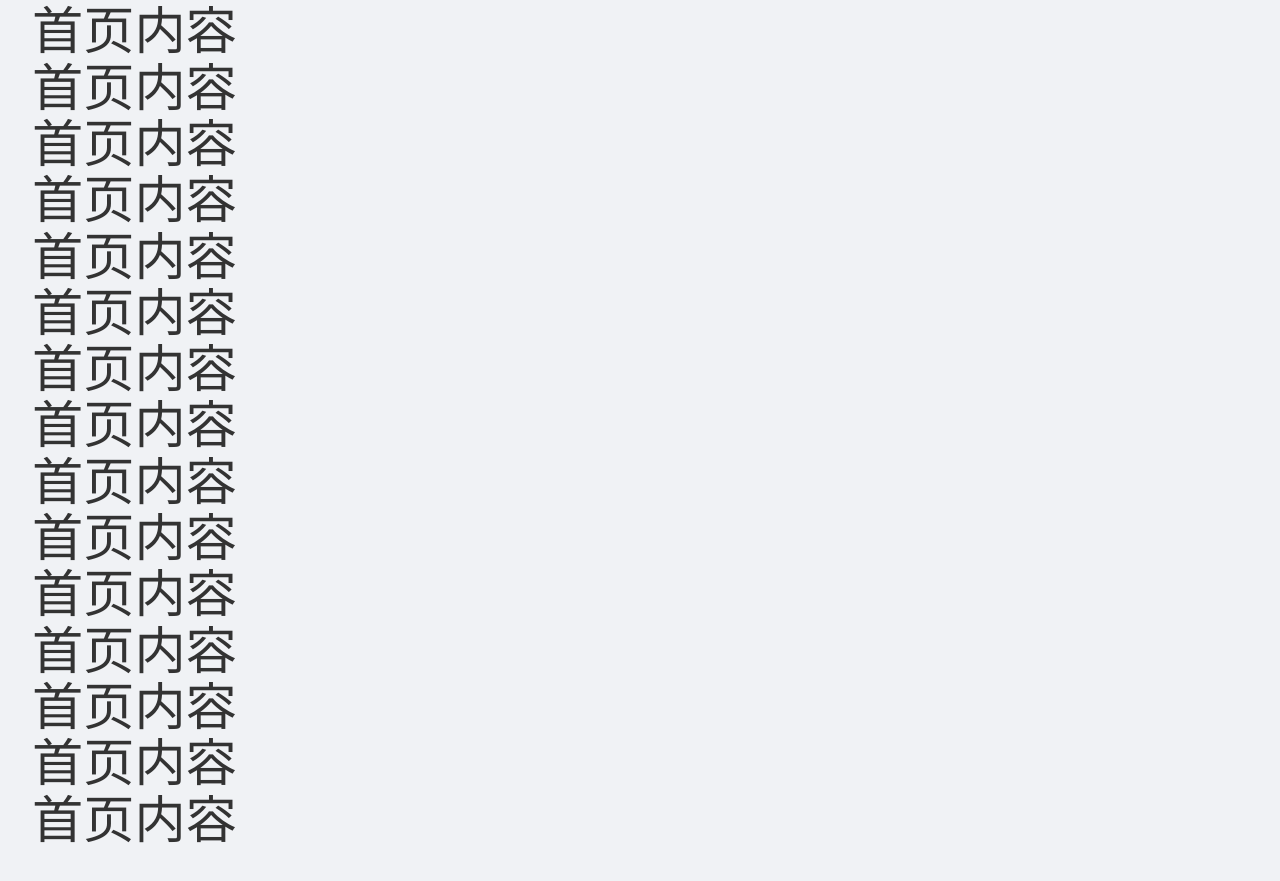
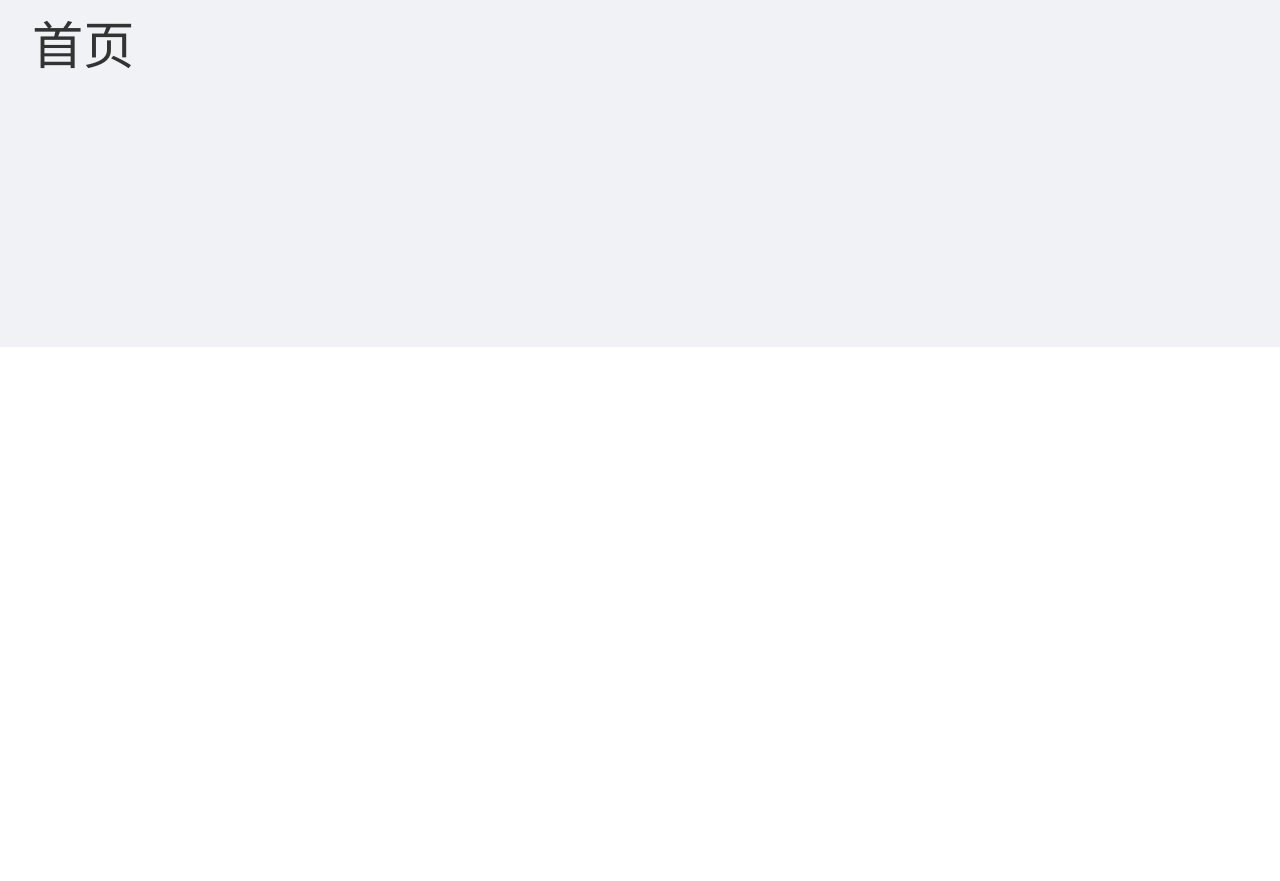
Before and after one commit to ProselyteCoding/citicup, a React (Vite) app in the folder client/: page / in a window 1280 px wide. Shown: the part 453-1334 px from the top of the page. After the commit the page ends 800 px from the top, so only its background shows below. Built offline with nearby package versions, Linux system fonts and the light colour scheme.

Commit message:
修改README.md

```diff
--- a/client/src/pages/Home/Home.jsx
+++ b/client/src/pages/Home/Home.jsx
@@ -7,25 +7,7 @@ const Home = () => {
       <NavBar />
       <div className="container">
         <div className="main-content">
-          <h1>首页内容</h1>
-          <h1>首页内容</h1>
-          <h1>首页内容</h1>
-          <h1>首页内容</h1>
-          <h1>首页内容</h1>
-          <h1>首页内容</h1>
-          <h1>首页内容</h1>
-          <h1>首页内容</h1>
-          <h1>首页内容</h1>
-          <h1>首页内容</h1>
-          <h1>首页内容</h1>
-          <h1>首页内容</h1>
-          <h1>首页内容</h1>
-          <h1>首页内容</h1>
-          <h1>首页内容</h1>
-          <h1>首页内容</h1>
-          <h1>首页内容</h1>
-          <h1>首页内容</h1>
-          <h1>首页内容</h1>
+          <h1>首页</h1>
         </div>
       </div>
     </div>
```
Also changed, not shown: 1 other file (tests, documents, lock files or other folders).
